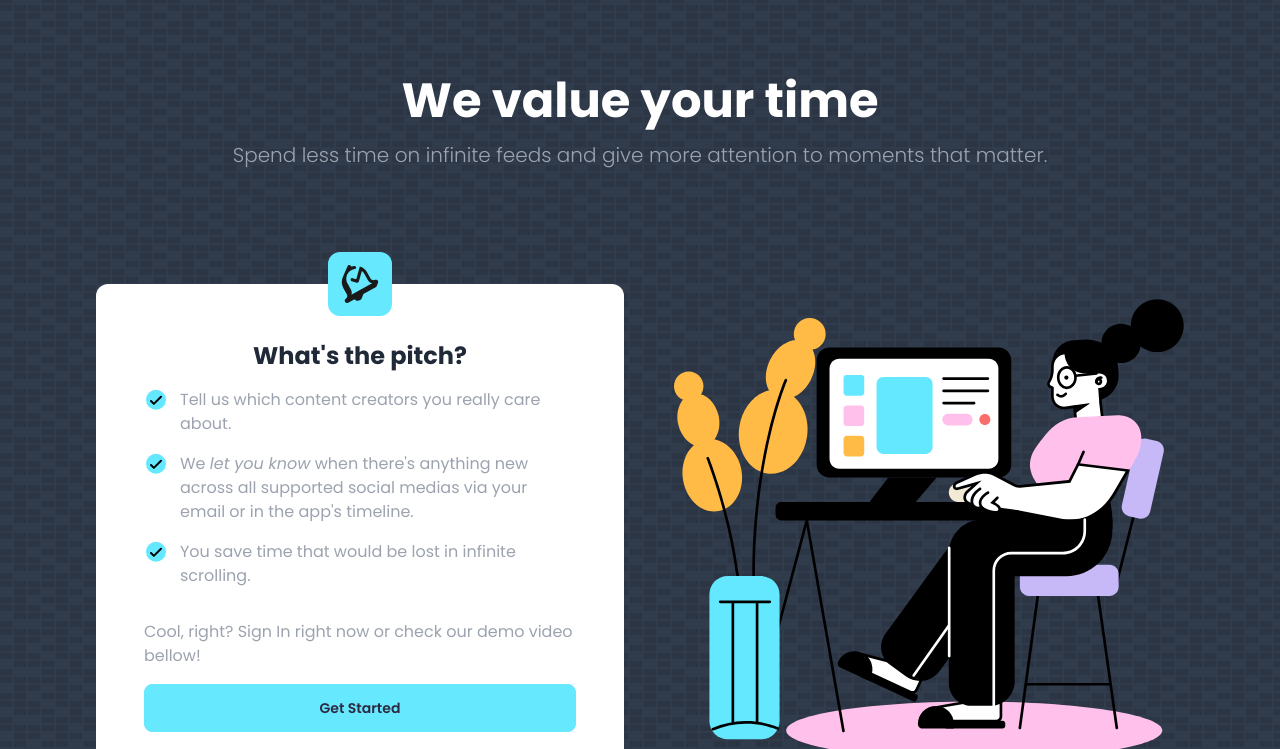
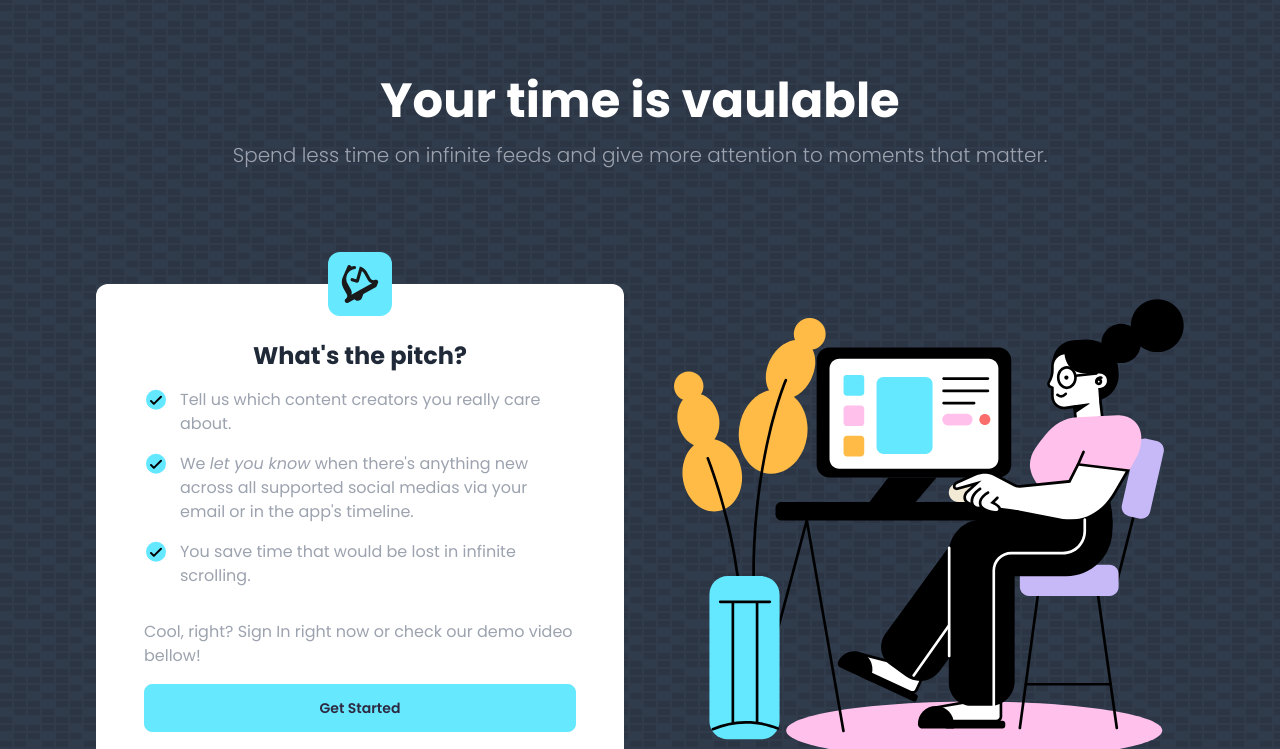
Before and after one commit to quavedev/lemeno-landing-page, a website: page index.html in a window 1280 px wide. Shown: the part 51-800 px from the top of the page. Drawn offline with Linux system fonts and the light colour scheme.

Commit message:
Change heading text

```diff
--- a/index.html
+++ b/index.html
@@ -77,7 +77,7 @@
         <section class="space-y-12">
           <div class="lg:col-span-full">
             <div class="space-y-4">
-              <h2 class="text-5xl font-bold text-center">We value your time</h2>
+              <h2 class="text-5xl font-bold text-center">Your time is vaulable</h2>
               <p class="mb-4 text-xl font-light text-gray-400 text-center">
                 Spend less time on infinite feeds and give more attention to
                 moments that matter.
```
